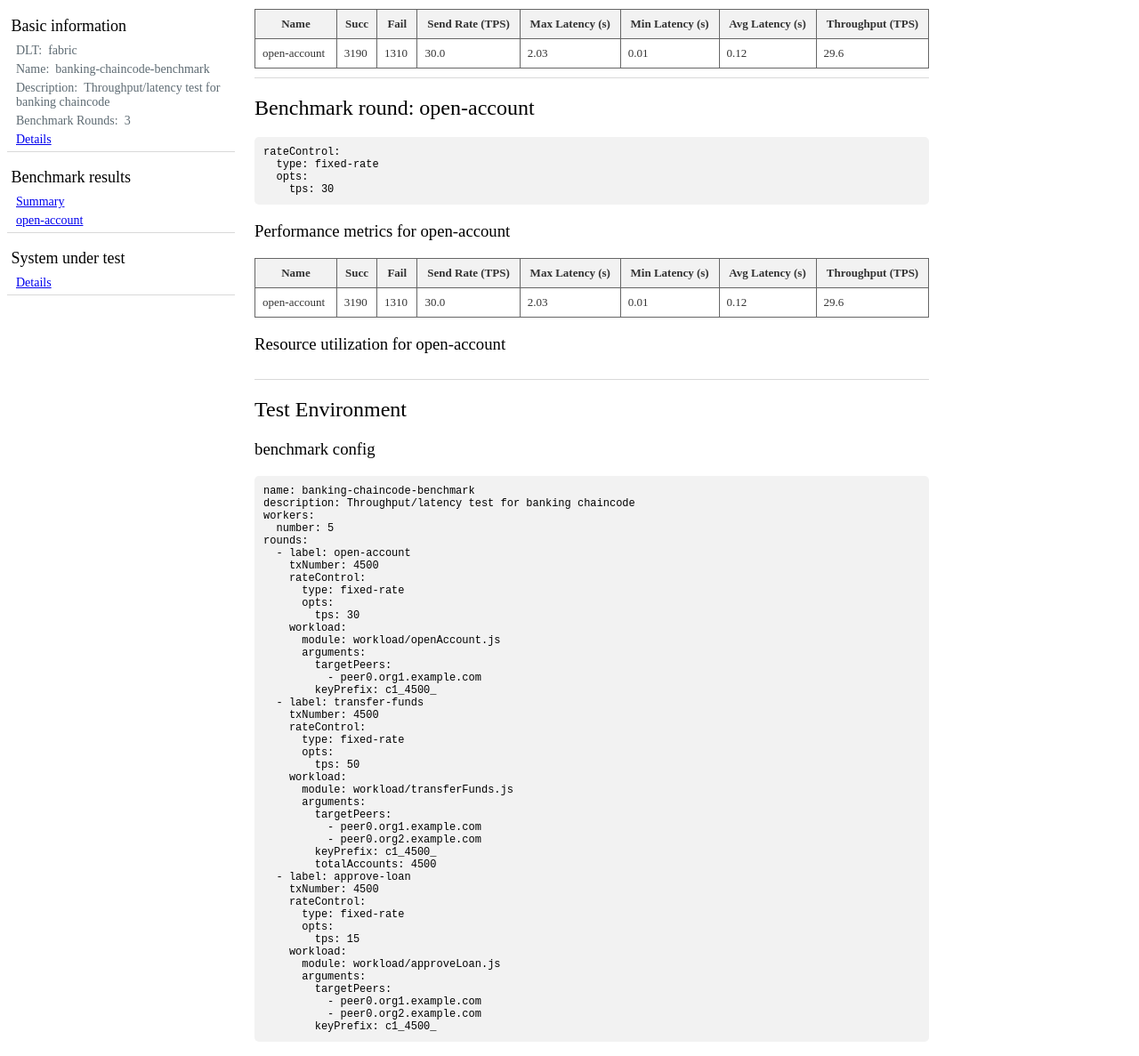
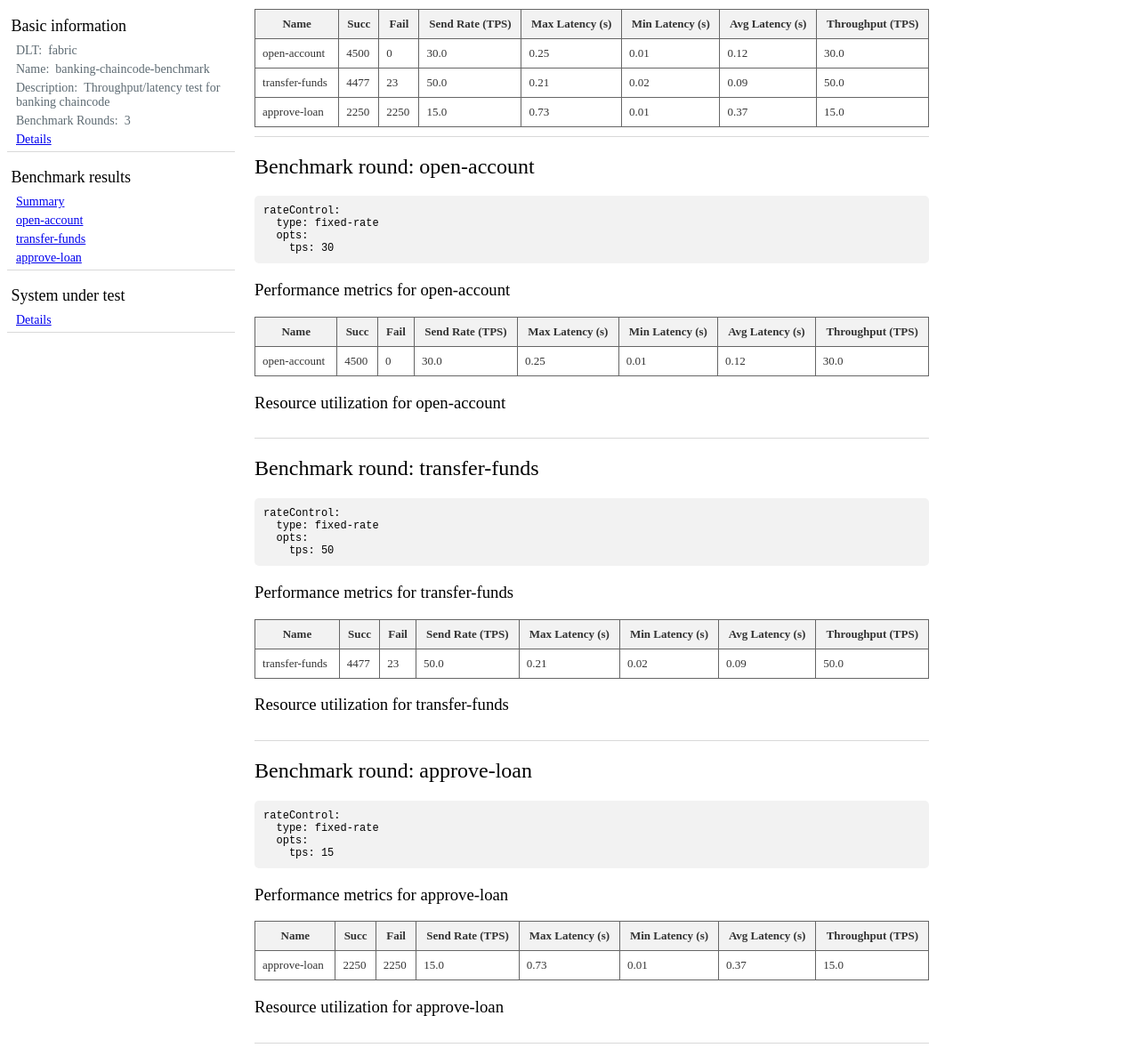
Before and after one commit to d24it143/Summer_internship, a website: page banking-caliper/report_case_1_4500.html in a window 1280 px wide. Shown: the part 207-1394 px from the top of the page at 89% size. Drawn offline with nearby package versions, Linux system fonts and the light colour scheme.

Commit message:
feat: add benchmark results for 4500 tx scenarios

```diff
--- a/banking-caliper/report_case_1_4500.html
+++ b/banking-caliper/report_case_1_4500.html
@@ -135,6 +135,8 @@
                 <h3>&nbspBenchmark results</h3>
                 <li><a href="#benchmarksummary">Summary</a></li>
                     <li><a href="#open-account">open-account</a></li>
+                    <li><a href="#transfer-funds">transfer-funds</a></li>
+                    <li><a href="#approve-loan">approve-loan</a></li>
             </ul>
             <ul>
                 <h3>&nbspSystem under test</h3>
@@ -152,7 +154,13 @@
                     </tr>
 
                     <tr>
-                         <td>open-account</td> <td>3190</td> <td>1310</td> <td>30.0</td> <td>2.03</td> <td>0.01</td> <td>0.12</td> <td>29.6</td>
+                         <td>open-account</td> <td>4500</td> <td>0</td> <td>30.0</td> <td>0.25</td> <td>0.01</td> <td>0.12</td> <td>30.0</td>
+                    </tr>
+                    <tr>
+                         <td>transfer-funds</td> <td>4477</td> <td>23</td> <td>50.0</td> <td>0.21</td> <td>0.02</td> <td>0.09</td> <td>50.0</td>
+                    </tr>
+                    <tr>
+                         <td>approve-loan</td> <td>2250</td> <td>2250</td> <td>15.0</td> <td>0.73</td> <td>0.01</td> <td>0.37</td> <td>15.0</td>
                     </tr>
                 </table>
             </div>
@@ -170,10 +178,50 @@
                                      <th>Name</th> <th>Succ</th> <th>Fail</th> <th>Send Rate (TPS)</th> <th>Max Latency (s)</th> <th>Min Latency (s)</th> <th>Avg Latency (s)</th> <th>Throughput (TPS)</th>
                                 </tr>
                                 <tr>
-                                     <td>open-account</td> <td>3190</td> <td>1310</td> <td>30.0</td> <td>2.03</td> <td>0.01</td> <td>0.12</td> <td>29.6</td>
+                                     <td>open-account</td> <td>4500</td> <td>0</td> <td>30.0</td> <td>0.25</td> <td>0.01</td> <td>0.12</td> <td>30.0</td>
                                 </tr>
                             </table>
                         <h3>Resource utilization for open-account</h3>
+            </div>
+
+            <div style="border-bottom: 1px solid #d9d9d9; padding-bottom: 10px;" id="transfer-funds">
+                <h2>Benchmark round: transfer-funds</h2>
+                <p></p>
+                <pre style="overflow: visible;white-space: pre-wrap;max-height:100%;">rateControl:
+  type: fixed-rate
+  opts:
+    tps: 50
+</pre>
+                        <h3>Performance metrics for transfer-funds</h3>
+                            <table style="min-width: 100%;">
+                                <tr>
+                                     <th>Name</th> <th>Succ</th> <th>Fail</th> <th>Send Rate (TPS)</th> <th>Max Latency (s)</th> <th>Min Latency (s)</th> <th>Avg Latency (s)</th> <th>Throughput (TPS)</th>
+                                </tr>
+                                <tr>
+                                     <td>transfer-funds</td> <td>4477</td> <td>23</td> <td>50.0</td> <td>0.21</td> <td>0.02</td> <td>0.09</td> <td>50.0</td>
+                                </tr>
+                            </table>
+                        <h3>Resource utilization for transfer-funds</h3>
+            </div>
+
+            <div style="border-bottom: 1px solid #d9d9d9; padding-bottom: 10px;" id="approve-loan">
+                <h2>Benchmark round: approve-loan</h2>
+                <p></p>
+                <pre style="overflow: visible;white-space: pre-wrap;max-height:100%;">rateControl:
+  type: fixed-rate
+  opts:
+    tps: 15
+</pre>
+                        <h3>Performance metrics for approve-loan</h3>
+                            <table style="min-width: 100%;">
+                                <tr>
+                                     <th>Name</th> <th>Succ</th> <th>Fail</th> <th>Send Rate (TPS)</th> <th>Max Latency (s)</th> <th>Min Latency (s)</th> <th>Avg Latency (s)</th> <th>Throughput (TPS)</th>
+                                </tr>
+                                <tr>
+                                     <td>approve-loan</td> <td>2250</td> <td>2250</td> <td>15.0</td> <td>0.73</td> <td>0.01</td> <td>0.37</td> <td>15.0</td>
+                                </tr>
+                            </table>
+                        <h3>Resource utilization for approve-loan</h3>
             </div>
 
             <div style="border-bottom: 1px solid #d9d9d9; padding-bottom: 10px;">
```
Also changed, not shown: banking-caliper/report_case_2_4500.html (+14 -14 lines), caliper_scenarios_comparison_report_4500.md (+6 -6 lines).
